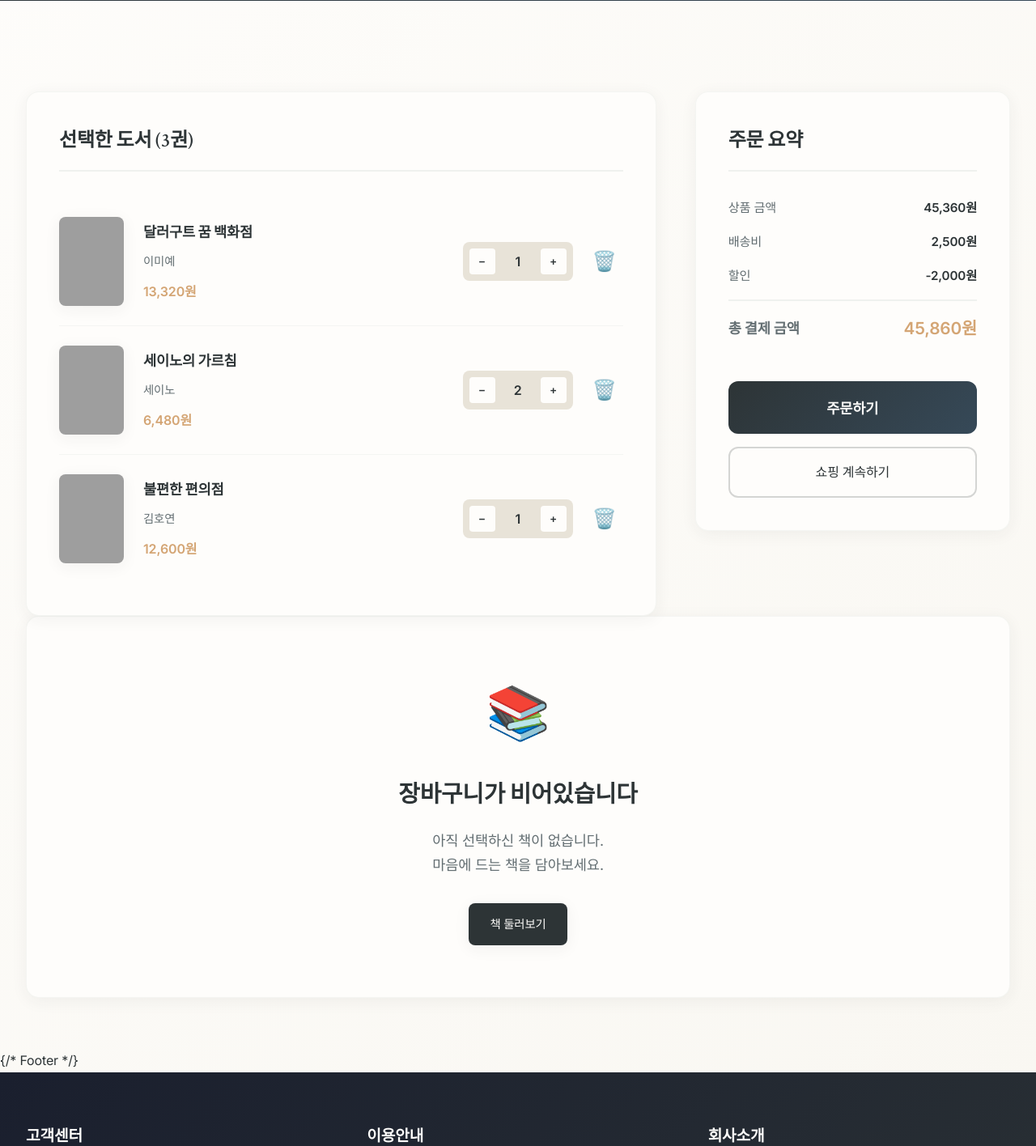
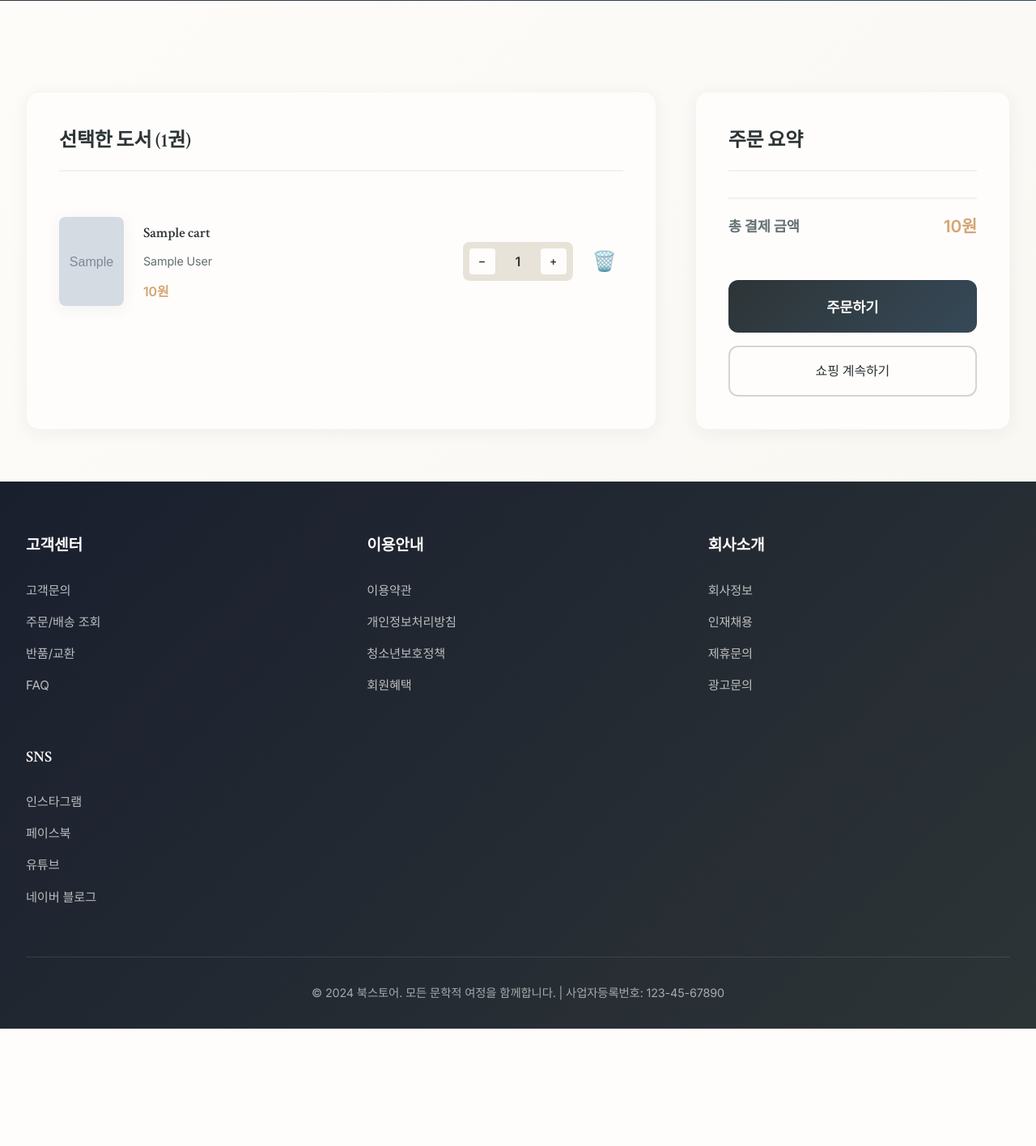
Before and after one commit to crok130/book_store, a Java web app: template finalproject/src/main/webapp/WEB-INF/views/payment/cart.jsp in a window 1280 px wide. Shown: the part 361-1777 px from the top of the page at 81% size. After the commit the page ends 1632 px from the top, so only its background shows below. Run offline with Spring Boot 4, a stand-in JSP engine, Linux system fonts and the light colour scheme; the template is opened without the code that fills it: most values are stand-ins (such as "Sample title", 1, 10 or a date in 2020); grey boxes marked "Sample" are stand-in pictures; the project's own start-up code is not run, and a stand-in starts its controllers and pages; some of the project's set-up classes (security, data sources, template engines, error pages and the like) are left out, and stand-ins take their place; grey boxes are pictures that could not be loaded.

Commit message:
fixes : #34 - 장바구니기능은 추가 아직 페이징 미완

```diff
--- a/finalproject/src/main/resources/prop/db.properties
+++ b/finalproject/src/main/resources/prop/db.properties
@@ -1,5 +1,5 @@
 # db.properties
 jdbc.driver=oracle.jdbc.driver.OracleDriver
-jdbc.url=jdbc:oracle:thin:@192.168.0.105:1521/XE
+jdbc.url=jdbc:oracle:thin:@localhost:1521/XE
 jdbc.username=book_store
 jdbc.password=root
--- a/finalproject/src/main/webapp/WEB-INF/views/common/header.jsp
+++ b/finalproject/src/main/webapp/WEB-INF/views/common/header.jsp
@@ -47,7 +47,7 @@
                   <div class="user-dropdown">
                     <a href="${path}/member/logout" class="dropdown-item">로그아웃</a>
                     <a href="${path}/chat/chatroom" class="dropdown-item">채팅</a>
-                    <a href="${path}/member/cart" class="dropdown-item">장바구니</a>
+                    <a href="${path}/payment/cart" class="dropdown-item">장바구니</a>
                   </div>
                 </div>
            	</c:otherwise>
--- a/finalproject/src/main/webapp/WEB-INF/views/payment/PaymentPage.jsp
+++ b/finalproject/src/main/webapp/WEB-INF/views/payment/PaymentPage.jsp
@@ -663,7 +663,7 @@
                   <div class="user-dropdown">
                     <a href="${path}/member/logout" class="dropdown-item">로그아웃</a>
                     <a href="${path}/chat/chatroom" class="dropdown-item">채팅</a>
-                    <a href="${path}/member/cart" class="dropdown-item">장바구니</a>
+                    <a href="${path}/payment/cart" class="dropdown-item">장바구니</a>
                   </div>
                 </div>
            	</c:otherwise>
--- a/finalproject/src/main/webapp/WEB-INF/views/payment/cart.jsp
+++ b/finalproject/src/main/webapp/WEB-INF/views/payment/cart.jsp
@@ -1,6 +1,8 @@
 <%@ page language="java" contentType="text/html; charset=UTF-8"
     pageEncoding="UTF-8"%>
-
+<%@ taglib prefix="c" uri="http://java.sun.com/jsp/jstl/core"%>
+<%@ taglib prefix="fn" uri="http://java.sun.com/jsp/jstl/functions" %>
+<%@ taglib prefix="fmt" uri="http://java.sun.com/jsp/jstl/fmt" %>
 	<jsp:include page="../common/header.jsp"/>
 
         <section class="cart-header">
@@ -12,116 +14,67 @@
 
         <section class="cart-section">
           <div class="container">
+  	<c:choose>
+		<c:when test="${!empty cart}">
             <div class="cart-content">
-
-              <div class="cart-items">
-                <h2 class="items-header">선택한 도서 (3권)</h2>
-
-                <div class="cart-item">
+              <div class="cart-items" id="cartItems">
+                <c:set var="totalQty" value="0" />
+                <c:set var="totalPrice" value="0" />
+                <h2 class="items-header">선택한 도서 (<c:out value='${fn:length(cart)}'/>권)</h2>
+                <c:forEach var="item" items="${cart}">
+                  <c:set var="qty" value="${item.book_count != null ? item.book_count : 0}" />
+                  <c:set var="unit" value="${item.price != null ? item.price : 0}" />
+                  <c:set var="lineTotal" value="${qty * unit}" />
+                  <c:set var="totalQty" value="${totalQty + qty}" />
+                  <c:set var="totalPrice" value="${totalPrice + lineTotal}" />
+                  <div class="cart-item" data-newbook-num="${item.newbook_num}" data-unit-price="${unit}">
                     <img
-                    src="https://images.unsplash.com/photo-1622490836804-4069f1f6df53?crop=entropy&cs=tinysrgb&fit=max&fm=jpg&ixid=M3w3Nzg4Nzd8MHwxfHNlYXJjaHwxfHxib29rcyUyMHN0YWNrJTIwdmludGFnZXxlbnwxfHx8fDE3NTczMDg3NjF8MA&ixlib=rb-4.1.0&q=80&w=400&h=600&fit=crop"
-                    alt="달러구트 꿈 백화점"
+                      src="${pageContext.request.contextPath}/img${item.newbook_img}"
+                      alt="${item.newbook_title}"
                       class="item-image"
                     />
                     <div class="item-info">
-                    <h3 class="item-title">달러구트 꿈 백화점</h3>
-                    <p class="item-author">이미예</p>
-                    <p class="item-price">13,320원</p>
+                      <h3 class="item-title"><c:out value='${item.newbook_title}'/></h3>
+                      <p class="item-author"><c:out value='${item.newbook_author}'/></p>
+                      <p class="item-price"><fmt:formatNumber value='${lineTotal}' type='number'/>원</p>
                     </div>
                     <div class="item-controls">
                       <div class="quantity-control">
-                      <button class="quantity-btn">−</button>
-                      <span class="quantity-display">1</span>
-                      <button class="quantity-btn">+</button>
+                        <button class="quantity-btn btn-decrease">−</button>
+                        <span class="quantity-display">${qty}</span>
+                        <button class="quantity-btn btn-increase">+</button>
                       </div>
-                    <button class="remove-btn">🗑️</button>
+                      <button class="remove-btn btn-delete">🗑️</button>
                     </div>
                   </div>
-
-                <div class="cart-item">
-                  <img
-                    src="https://images.unsplash.com/photo-1755188977089-3bb40306d57f?crop=entropy&cs=tinysrgb&fit=max&fm=jpg&ixid=M3w3Nzg4Nzd8MHwxfHx2aW50YWdlJTIwbGl0ZXJhdHVyZSUyMGJvb2t8ZW58MXx8fHwxNzU3MzA4NzY1fDA&ixlib=rb-4.1.0&q=80&w=400&h=600&fit=crop"
-                    alt="세이노의 가르침"
-                    class="item-image"
-                  />
-                  <div class="item-info">
-                    <h3 class="item-title">세이노의 가르침</h3>
-                    <p class="item-author">세이노</p>
-                    <p class="item-price">6,480원</p>
-                  </div>
-                  <div class="item-controls">
-                    <div class="quantity-control">
-                      <button class="quantity-btn">−</button>
-                      <span class="quantity-display">2</span>
-                      <button class="quantity-btn">+</button>
-                    </div>
-                    <button class="remove-btn">🗑️</button>
-                  </div>
-                </div>
-
-                <div class="cart-item">
-                  <img
-                    src="https://images.unsplash.com/photo-1615413833480-6e8427dbcc5e?crop=entropy&cs=tinysrgb&fit=max&fm=jpg&ixid=M3w3Nzg4Nzd8MHwxfHNlYXJjaHwxfHxjbGFzc2ljJTIwbm92ZWwlMjBib29rJTIwY292ZXJ8ZW58MXx8fHwxNzU3MzA4NzcwfDA&ixlib=rb-4.1.0&q=80&w=400&h=600&fit=crop"
-                    alt="불편한 편의점"
-                    class="item-image"
-                  />
-                  <div class="item-info">
-                    <h3 class="item-title">불편한 편의점</h3>
-                    <p class="item-author">김호연</p>
-                    <p class="item-price">12,600원</p>
-                  </div>
-                  <div class="item-controls">
-                    <div class="quantity-control">
-                      <button class="quantity-btn">−</button>
-                      <span class="quantity-display">1</span>
-                      <button class="quantity-btn">+</button>
-                    </div>
-                    <button class="remove-btn">🗑️</button>
-                  </div>
-                </div>
+                </c:forEach>
               </div>
 
 
               <div class="cart-summary">
                 <h2 class="summary-header">주문 요약</h2>
-
-                <div class="summary-row">
-                  <span class="summary-label">상품 금액</span>
-                  <span class="summary-value">45,360원</span>
-                </div>
-
-                <div class="summary-row">
-                  <span class="summary-label">배송비</span>
-                  <span class="summary-value">2,500원</span>
-                </div>
-
-                <div class="summary-row">
-                  <span class="summary-label">할인</span>
-                  <span class="summary-value">-2,000원</span>
-                </div>
-
                 <div class="summary-row summary-total">
                   <span class="summary-label">총 결제 금액</span>
-                  <span class="summary-value">45,860원</span>
+                  <span class="summary-value" id="sumPrice"><fmt:formatNumber value='${totalPrice}' type='number'/>원</span>
                 </div>
-
-                <button class="checkout-btn">주문하기</button>
-                <a href="/App.tsx" class="continue-shopping">쇼핑 계속하기</a>
+                <button class="checkout-btn" disabled>주문하기</button>
+                <a href="${path}/board/list" class="continue-shopping">쇼핑 계속하기</a>
               </div>
             </div>
-
-
+		</c:when>
+		<c:otherwise>
             <div class="empty-cart">
               <div class="empty-icon">📚</div>
               <h2 class="empty-title">장바구니가 비어있습니다</h2>
               <p class="empty-text">아직 선택하신 책이 없습니다.<br/>마음에 드는 책을 담아보세요.</p>
-              <a href="/App.tsx" class="btn btn-primary">책 둘러보기</a>
+              <a href="${path}/board/list" class="btn btn-primary">책 둘러보기</a>
             </div>
-
           </div>
+        </c:otherwise>
+	</c:choose>
         </section>
 
-        {/* Footer */}
+        <!-- Footer -->
         <footer class="footer">
           <div class="container">
             <div class="footer-content">
@@ -182,6 +135,81 @@
             userMenu.classList.remove('active');
           }
         });
+
+        // ===== Cart AJAX Handlers =====
+        (function(){
+          const container = document.getElementById('cartItems');
+          if (!container) return;
+
+          function fmt(n){ return new Intl.NumberFormat('ko-KR').format(n); }
+
+          function refreshSummary(){
+            const items = container.querySelectorAll('.cart-item');
+            let sumPrice = 0;
+            items.forEach(it => {
+              const qty = parseInt(it.querySelector('.quantity-display').textContent) || 0;
+              const unit = parseInt(it.getAttribute('data-unit-price')) || 0;
+              sumPrice += qty * unit;
+            });
+            const sumPriceEl = document.getElementById('sumPrice');
+            if (sumPriceEl) sumPriceEl.textContent = fmt(sumPrice) + '원';
+          }
+
+          function post(url, data){
+            return fetch(url, {
+              method: 'POST',
+              headers: { 'Content-Type': 'application/x-www-form-urlencoded' },
+              body: new URLSearchParams(data)
+            }).then(r => r.text());
+          }
+
+          function updateItemLinePrice(itemEl){
+            const qty = parseInt(itemEl.querySelector('.quantity-display').textContent) || 0;
+            const unit = parseInt(itemEl.getAttribute('data-unit-price')) || 0;
+            const priceEl = itemEl.querySelector('.item-price');
+            if (priceEl) priceEl.textContent = fmt(qty * unit) + '원';
+          }
+
+          container.addEventListener('click', function(e){
+            const btnInc = e.target.closest('.btn-increase');
+            const btnDec = e.target.closest('.btn-decrease');
+            const btnDel = e.target.closest('.btn-delete');
+            const itemEl = e.target.closest('.cart-item');
+            if (!itemEl) return;
+            const bookNum = itemEl.getAttribute('data-newbook-num');
+            const qtyEl = itemEl.querySelector('.quantity-display');
+            let qty = parseInt(qtyEl.textContent) || 0;
+
+            if (btnInc){
+              const newQty = qty + 1;
+              post('${path}/payment/cart/update', { newbook_num: bookNum, book_count: newQty })
+                .then(msg => {
+                  if (msg.indexOf('수량 변경 완료') === 0){
+                    qtyEl.textContent = newQty; updateItemLinePrice(itemEl); refreshSummary();
+                  } else {
+                    alert(msg);
+                  }
+                })
+                .catch(() => {});
+            } else if (btnDec){
+              const newQty = Math.max(1, qty - 1);
+              if (newQty === qty) return;
+              post('${path}/payment/cart/update', { newbook_num: bookNum, book_count: newQty })
+                .then(msg => {
+                  if (msg.indexOf('수량 변경 완료') === 0){
+                    qtyEl.textContent = newQty; updateItemLinePrice(itemEl); refreshSummary();
+                  } else {
+                    alert(msg);
+                  }
+                })
+                .catch(() => {});
+            } else if (btnDel){
+              post('${path}/payment/cart/delete', { newbook_num: bookNum })
+                .then(msg => { if (msg.indexOf('항목 삭제 완료') === 0){ itemEl.remove(); refreshSummary(); } else { alert(msg); } })
+                .catch(() => {});
+            }
+          });
+        })();
       </script>
 
 </body>
```
Also changed, not shown: finalproject/src/main/java/net/koreate/bookstore/payment/controller/PaymentController.java (+63 -3 lines), finalproject/src/main/java/net/koreate/bookstore/payment/dao/PaymentDAO.java (+18 -0 lines), finalproject/src/main/java/net/koreate/bookstore/payment/service/PaymentService.java (+66 -6 lines), finalproject/src/main/java/net/koreate/bookstore/payment/service/PaymentServiceImpl.java (+59 -3 lines), finalproject/src/main/java/net/koreate/bookstore/vo/CartVO.java (added, +24 -0 lines), finalproject/src/main/webapp/WEB-INF/views/board/bookdetail.jsp (+18 -12 lines), 3 other files. Lines whose indentation alone changed are shown as unchanged.
